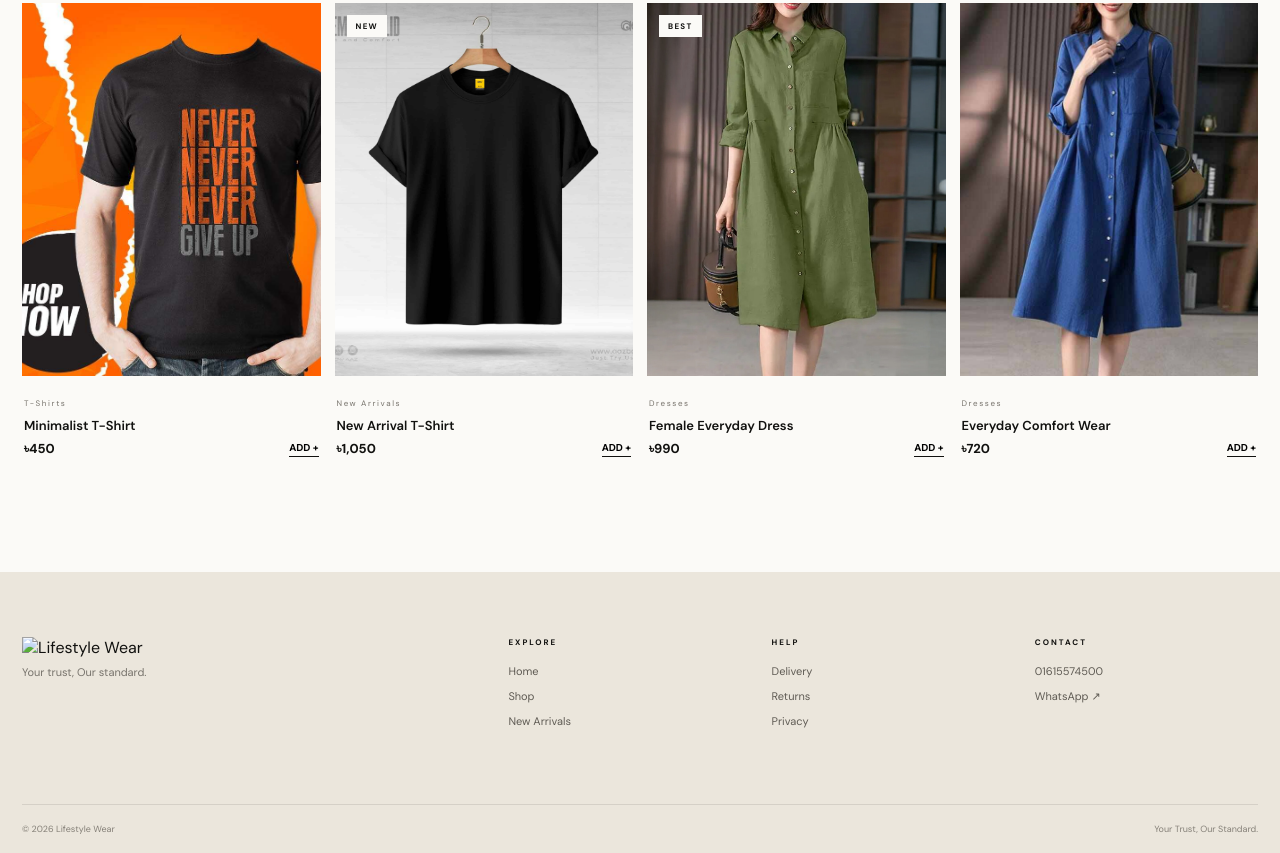
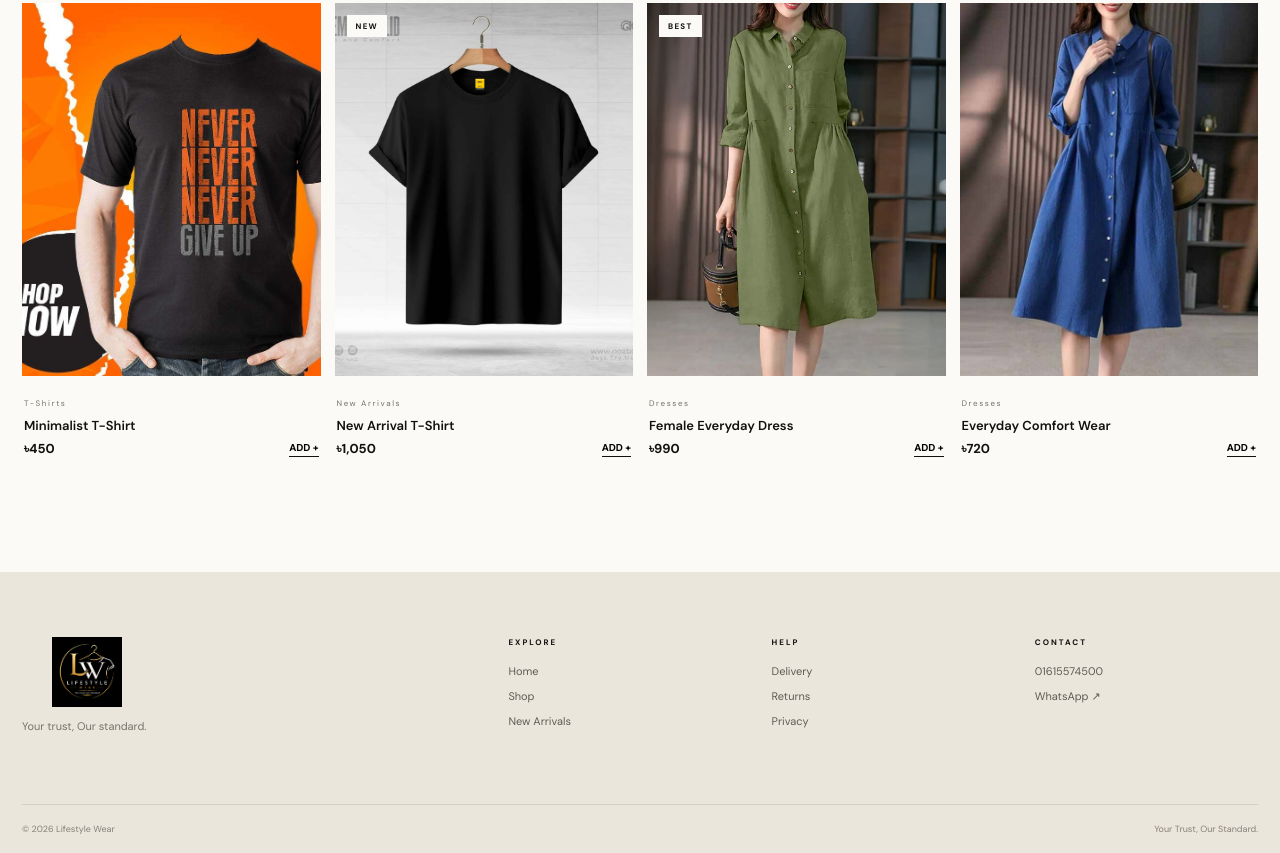
Before and after one commit to FireCoder29/Lifestyle-Wear, a plain HTML site: page products.html in a window 1280 px wide. Shown: the part 1132-1985 px from the top of the page. Drawn offline with nearby package versions, Linux system fonts and the light colour scheme.

Commit message:
Image url fix

```diff
--- a/products.html
+++ b/products.html
@@ -19,7 +19,7 @@
 
 <header class="nav"><div class="nav-inner">
 <button class="mobile-menu" id="menuBtn">☰</button>
-<a class="logo" href="index.html"><img src="/images/ChatGPT Image Aug 27, 2026, 10_09_51 AM (1).png" alt="Lifestyle Wear"></a>
+<a class="logo" href="index.html"><img src="images/ChatGPT Image Aug 27, 2026, 10_09_51 AM (1).png" alt="Lifestyle Wear"></a>
 <nav class="desktop-nav"><a href="index.html">Home</a><a class="active-link" href="products.html">Shop</a><a href="products.html#new">New Arrivals</a><a href="index.html#categories">Collections</a></nav>
 <div class="nav-tools"><button id="searchBtn" class="round-btn">⌕</button><button id="cartBtn" class="bag-btn"><span>Bag</span><b id="cartCount">0</b></button></div>
 </div></header>
@@ -87,7 +87,7 @@
 </form></div></div>
 
 <footer id="footer"><div class="footer-main">
-<div class="footer-brand"><img src="logo.png" alt="Lifestyle Wear"><p>Your trust, Our standard.</p></div>
+<div class="footer-brand"><img src="images/ChatGPT Image Aug 27, 2026, 10_09_51 AM (1).png" alt="Lifestyle Wear"><p>Your trust, Our standard.</p></div>
 <div><p class="footer-title">EXPLORE</p><a href="index.html">Home</a><a href="products.html">Shop</a><a href="#new">New Arrivals</a></div>
 <div><p class="footer-title">HELP</p><a href="#">Delivery</a><a href="#">Returns</a><a href="#">Privacy</a></div>
 <div><p class="footer-title">CONTACT</p><a href="tel:01615574500">01615574500</a><a href="https://wa.me/8801615574500" target="_blank">WhatsApp ↗</a></div>
```
